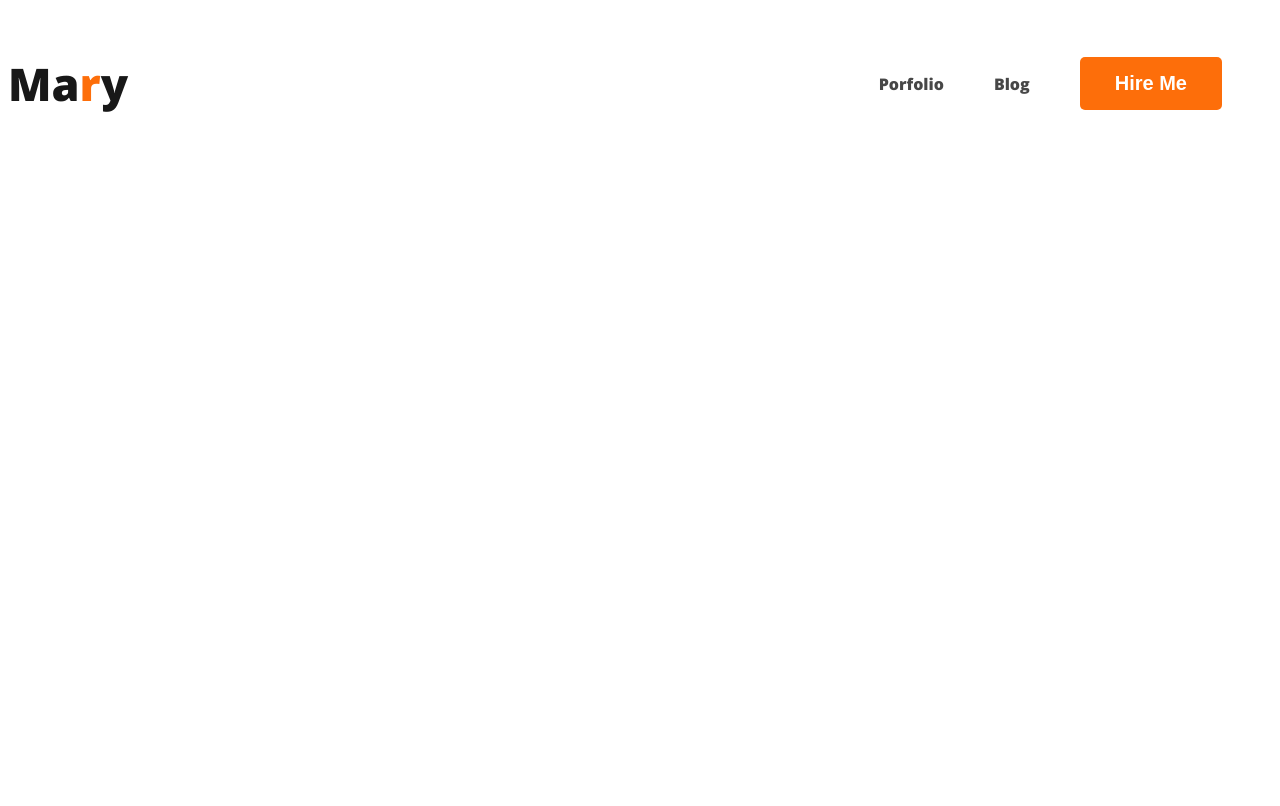
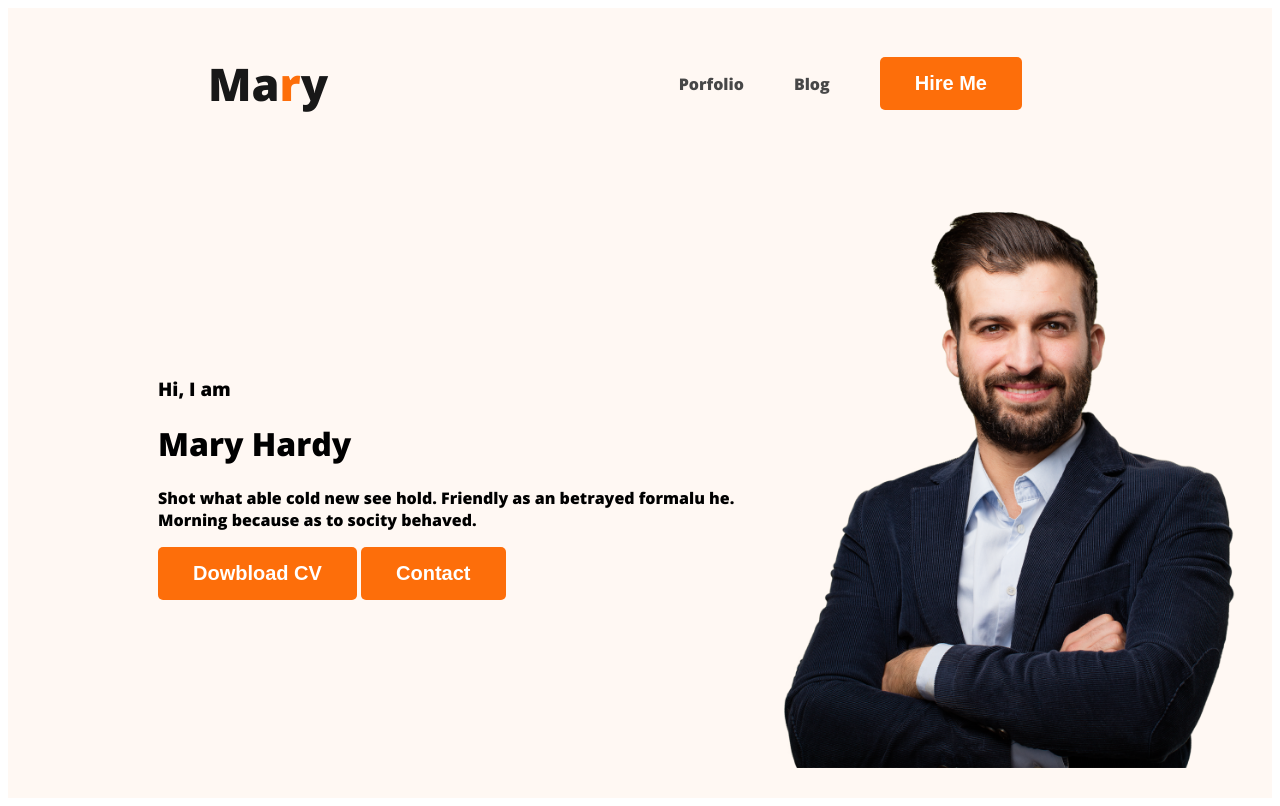
Before and after one commit to princeneoge/webdeveloper-portfolio, a plain HTML site: page index.html in a window 1280 px wide. Drawn offline with nearby package versions, Linux system fonts and the light colour scheme.

Commit message:
add all css styles

```diff
--- a/index.html
+++ b/index.html
@@ -14,7 +14,7 @@
     <link rel="stylesheet" href="styles/portfolio.css" />
   </head>
   <body>
-    <header>
+    <header class="header">
       <nav>
         <h3 class="nav-title">Ma<span class="text-primary">r</span>y</h3>
         <ul>
@@ -23,6 +23,19 @@
           <li><button class="btn-primary">Hire Me</button></li>
         </ul>
       </nav>
+      <div class="banner">
+        <div class="banner-content">
+          <h3 class="banner-greeting">Hi, I am</h3>
+          <h1 class="banner-heading">Mary Hardy</h1>
+          <p>
+            Shot what able cold new see hold. Friendly as an betrayed formalu
+            he. Morning because as to socity behaved.
+          </p>
+          <button class="btn-primary">Dowbload CV</button>
+          <button class="btn-primary">Contact</button>
+        </div>
+        <img class="profile-pic" src="images/hardy.png" alt="">
+      </div>
     </header>
     <main></main>
     <footer></footer>
--- a/styles/portfolio.css
+++ b/styles/portfolio.css
@@ -22,6 +22,7 @@ nav {
     display: flex;
     justify-content: space-between;
     align-items: center;
+    margin: 0 200px;
 }
 
 .nav-title {
@@ -41,3 +42,16 @@ nav a{
     text-decoration: none;
     color: #474747;
 }
+
+/* header related styles */
+.header{
+    background-color: #fff8f3;
+}
+.banner{
+    padding: 30px 30px 30px 150px;
+    display: flex;
+    align-items: center;
+}
+.banner .profile-pic{
+    width: 500px;
+}
```
Also changed, not shown: images/developer.png (added), images/hardy.png (added), images/header_bg.png (added), images/icons/facebook.png (added), images/icons/insta.png (added), images/icons/js.png (added), images/icons/mongo.png (added), images/icons/nodejs.png (added), images/icons/react.png (added), images/icons/twitter.png (added).
